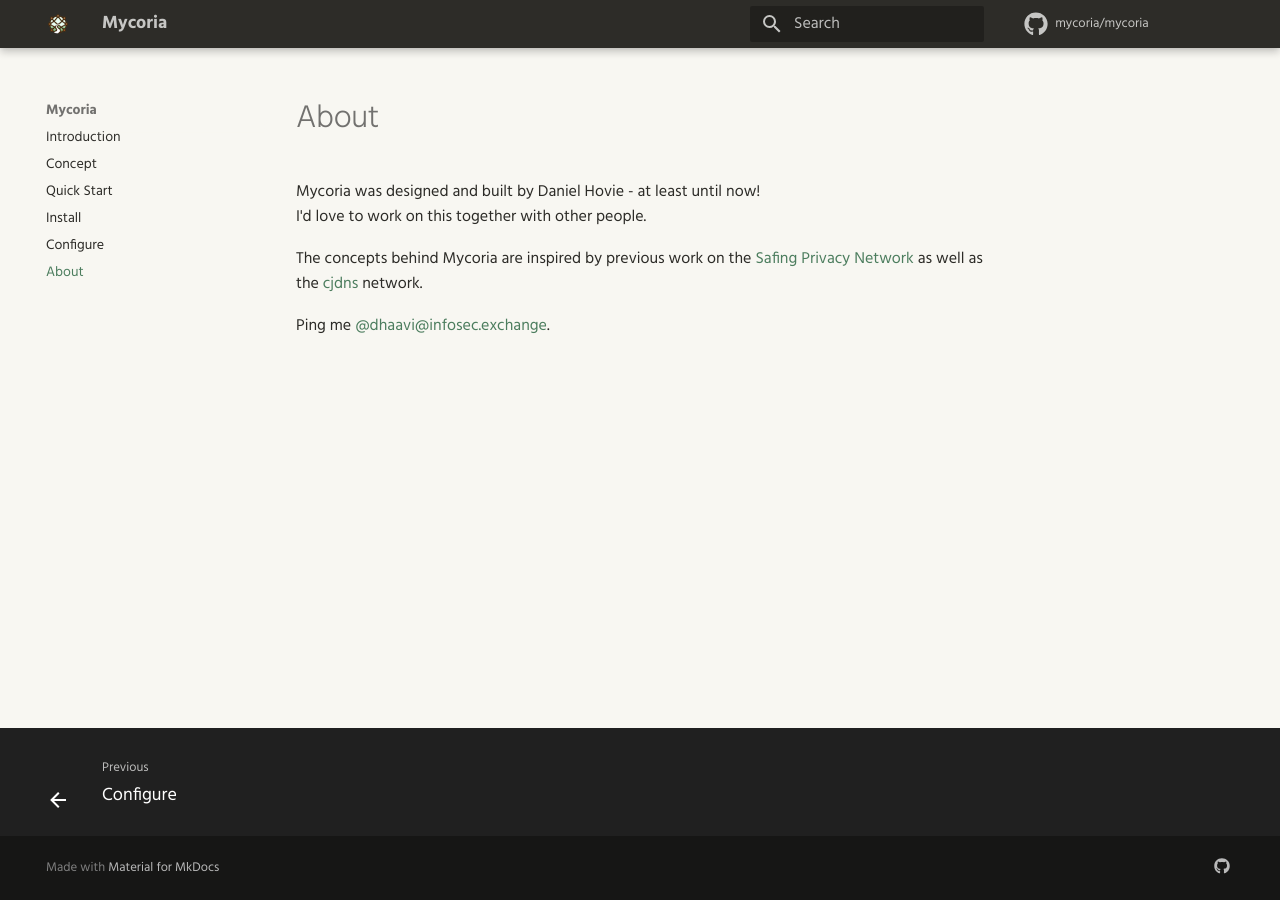
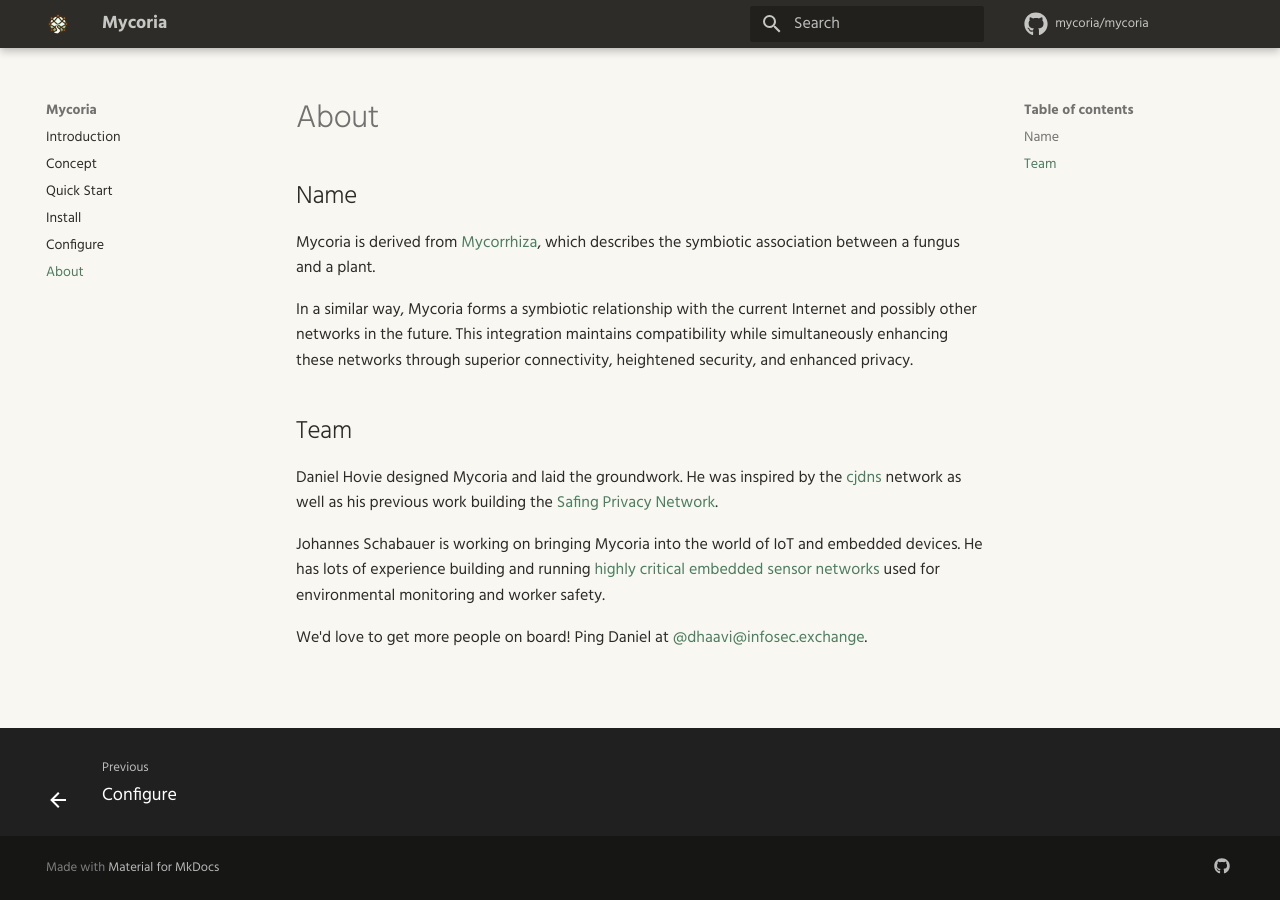
Before and after one commit to mycoria/web, an MkDocs documentation site: the page built from docs/about.md, in a window 1280 px wide. Built offline with MkDocs 1.6.1 and Material for MkDocs 9.7.7, drawn with Linux system fonts in a browser that asks for light colours; plug-ins that fetch from the network failed and are left out; comment, search, counter and statistics services are not loaded.

Commit message:
Improve about page

```diff
--- a/docs/about.md
+++ b/docs/about.md
@@ -1,8 +1,15 @@
 # About
 
-Mycoria was designed and built by Daniel Hovie - at least until now!
-I'd love to work on this together with other people.
+## Name
 
-The concepts behind Mycoria are inspired by previous work on the [Safing Privacy Network](https://github.com/safing/spn) as well as the [cjdns](https://github.com/cjdelisle/cjdns/) network.
+Mycoria is derived from [Mycorrhiza](https://en.wikipedia.org/wiki/Mycorrhiza), which describes the symbiotic association between a fungus and a plant.
 
-Ping me [@dhaavi@infosec.exchange](https://infosec.exchange/@dhaavi).
+In a similar way, Mycoria forms a symbiotic relationship with the current Internet and possibly other networks in the future. This integration maintains compatibility while simultaneously enhancing these networks through superior connectivity, heightened security, and enhanced privacy.
+
+## Team
+
+Daniel Hovie designed Mycoria and laid the groundwork. He was inspired by the [cjdns](https://github.com/cjdelisle/cjdns/) network as well as his previous work building the [Safing Privacy Network](https://github.com/safing/spn).
+
+Johannes Schabauer is working on bringing Mycoria into the world of IoT and embedded devices. He has lots of experience building and running [highly critical embedded sensor networks](https://doctec.at/) used for environmental monitoring and worker safety.
+
+We'd love to get more people on board! Ping Daniel at [@dhaavi@infosec.exchange](https://infosec.exchange/@dhaavi).
```
